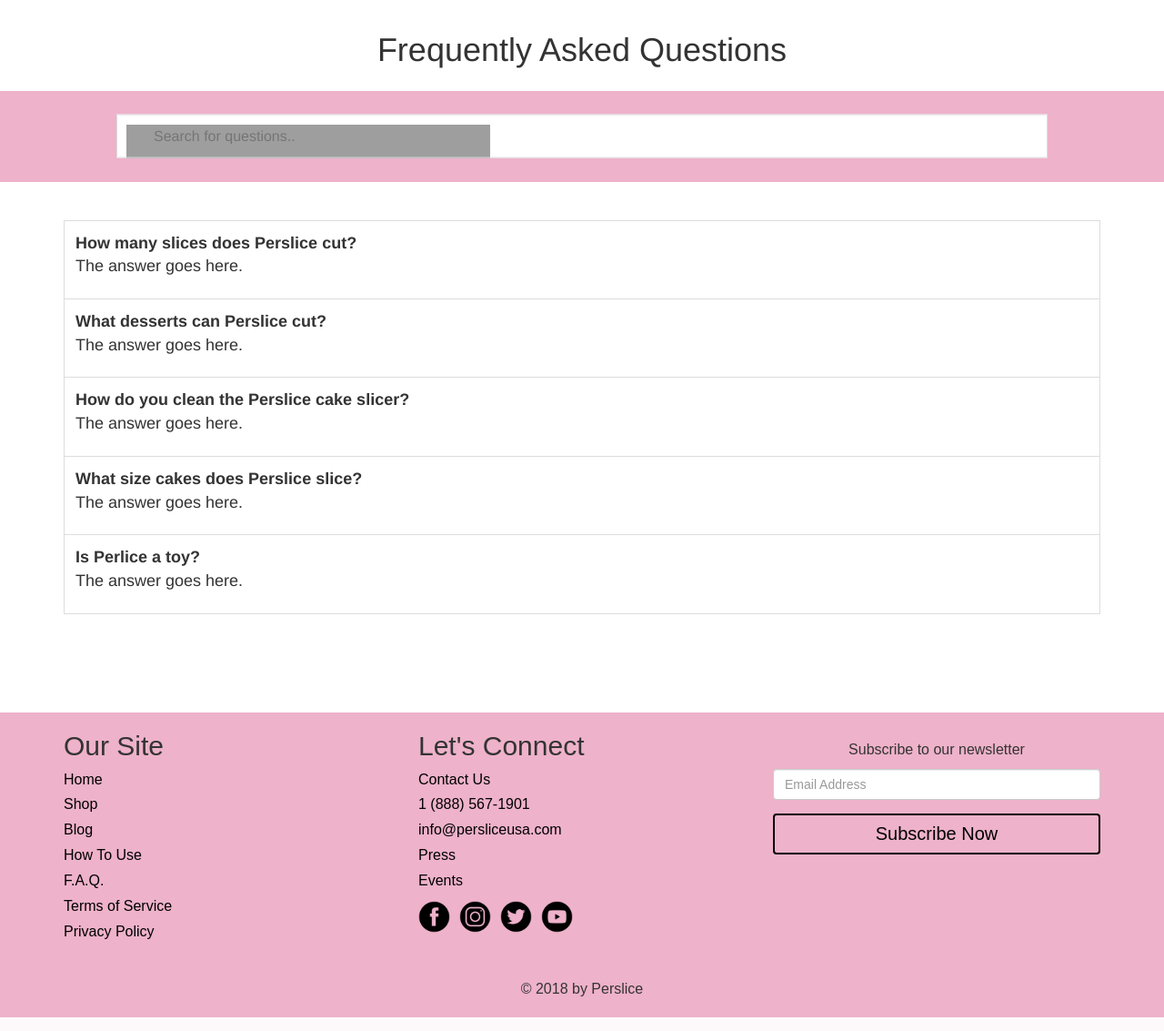
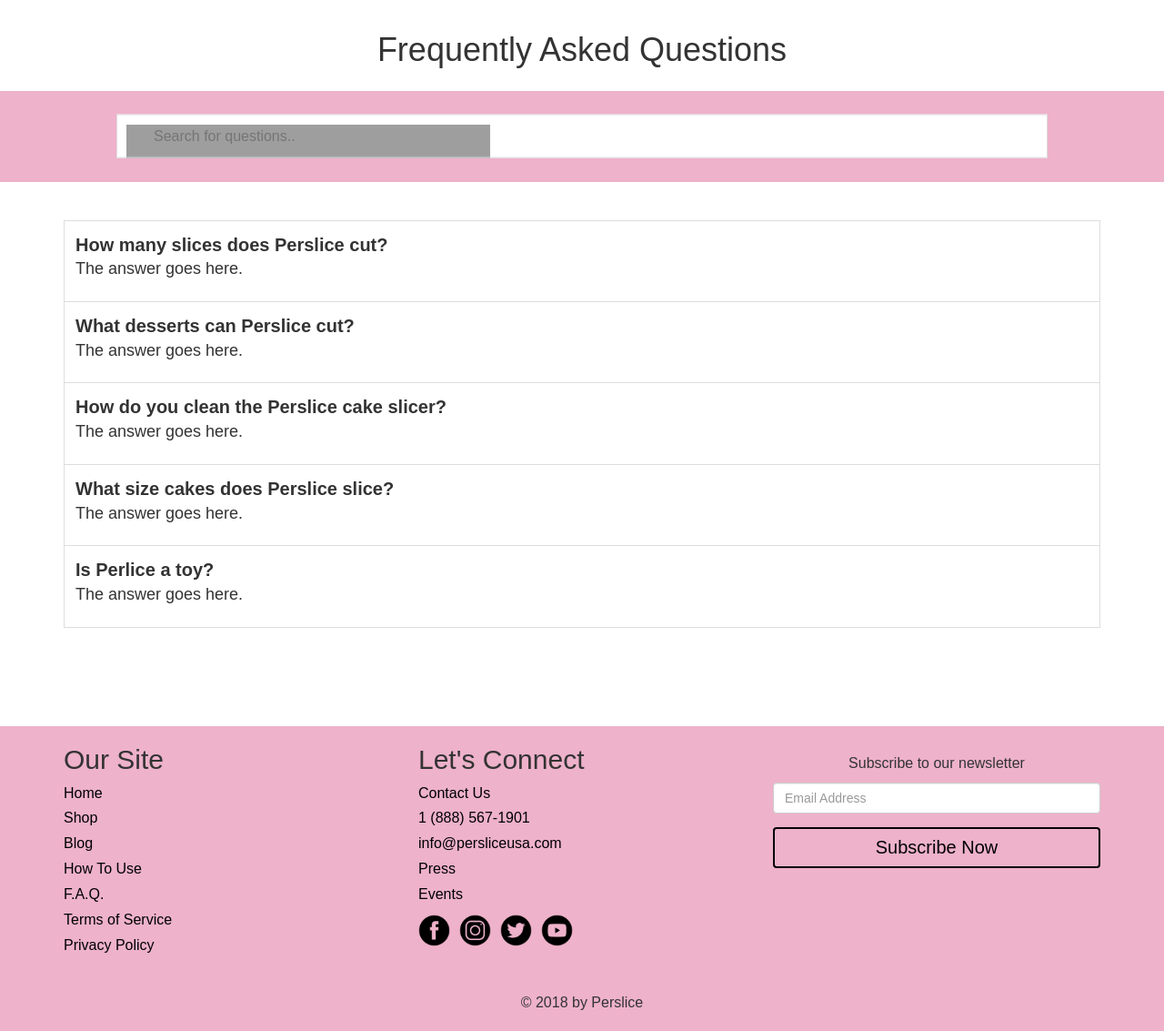
Before and after one commit to davidi2v/Perslice2, a PHP site: page /faq.php in a window 1280 px wide. Shown: the part 260-1393 px from the top of the page at 91% size. Run offline with PHP 8.4, Linux system fonts and the light colour scheme; some libraries are stand-ins or nearby versions; some web fonts are replaced; grey boxes are pictures that could not be loaded.

Commit message:
updated css for faq page

```diff
--- a/css/style.css
+++ b/css/style.css
@@ -830,7 +830,7 @@ faq css
   left: 50%;
   top: 50%;
   transform: translate(-50%,-50%);
-
+  font-family: "futura-pt", sans-serif;
 }
 
 #myTable {
@@ -857,6 +857,15 @@ faq css
     background-color: #eeb2ca;
     height: 100px;
     margin-bottom: 3em;
+}
+
+#faqHead {font-family: "futura-pt", sans-serif;}
+#myTable b {font-family: "futura-pt", sans-serif; font-size: 20px;}
+
+#myTable {
+    font-family: "futura-pt", sans-serif;
+    font-style: normal;
+    font-weight: 300;
 }
 
 @media only screen and (min-width: 768px) {
```
